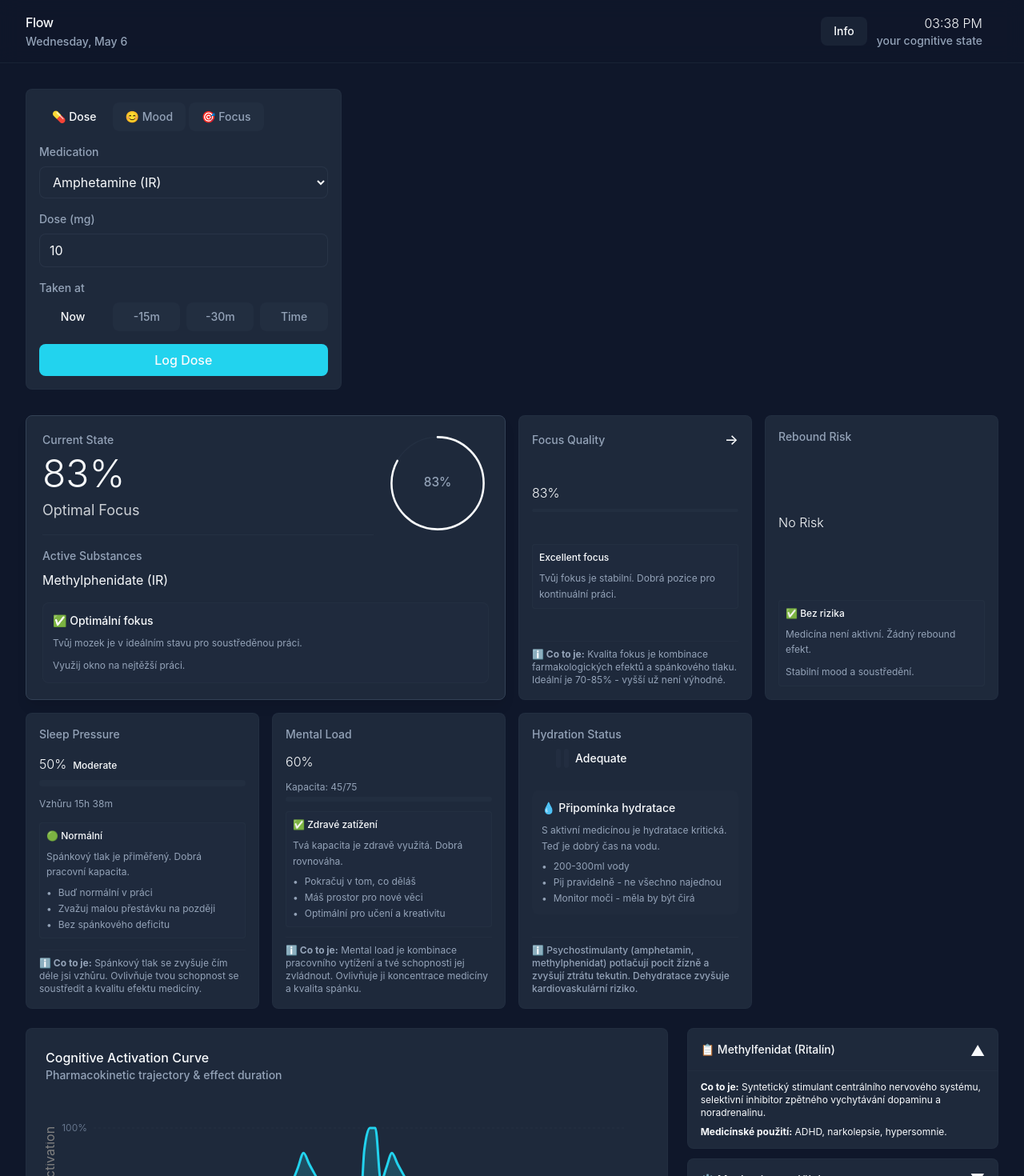
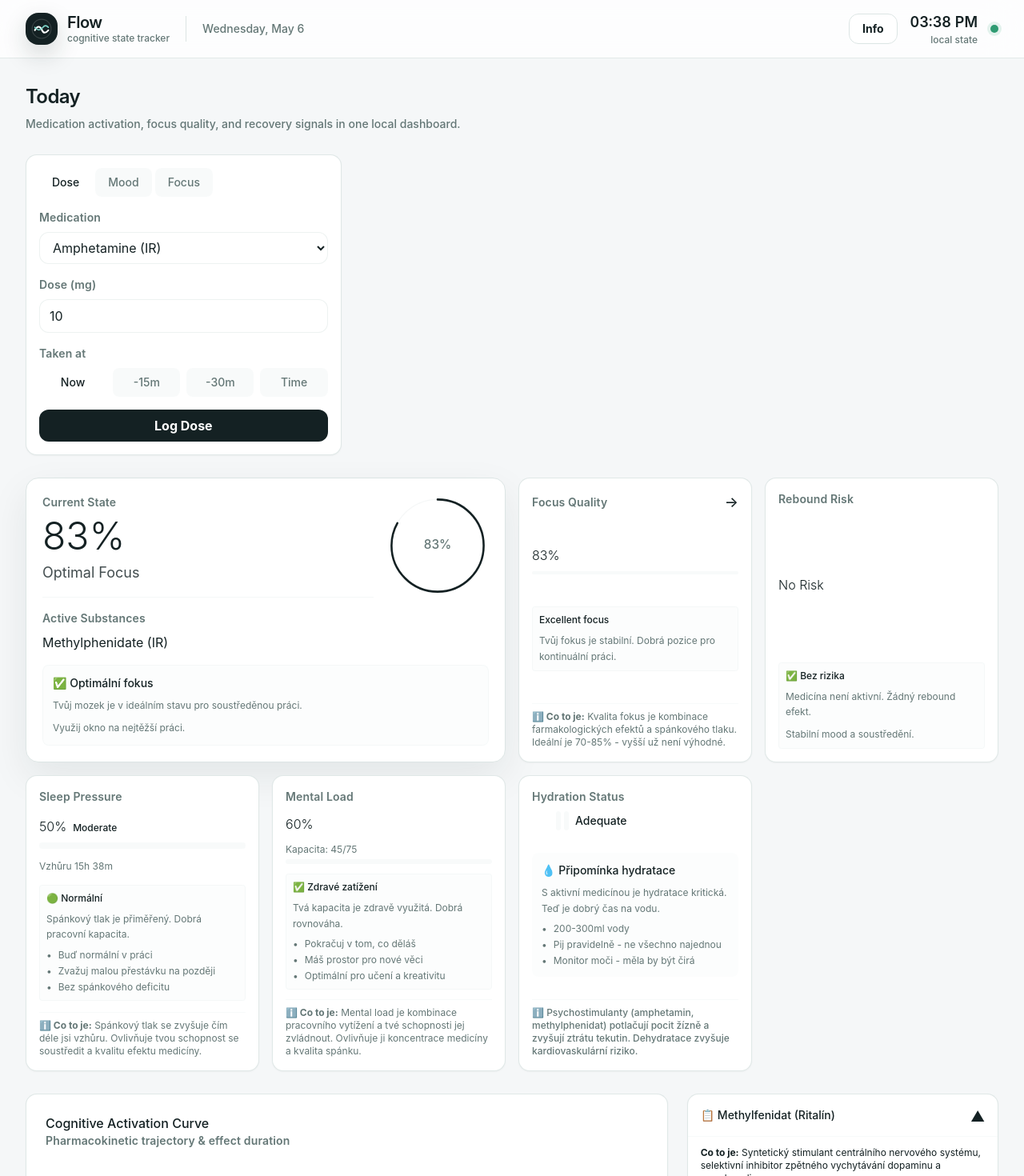
Before and after one commit to codesfromspace/flow, a Next.js app: page / in a window 1280 px wide. Shown: the top 1470 px of the page at 80% size. Built offline with nearby package versions, Linux system fonts and the light colour scheme.

Commit message:
Redesign Flow interface and add logo

```diff
--- a/app/globals.css
+++ b/app/globals.css
@@ -1,21 +1,26 @@
 @import "tailwindcss";
 
 :root {
-  --background: #ffffff;
-  --foreground: #171717;
-  --card-bg: #f8f8f8;
-  --card-border: #e5e7eb;
-  --muted: #6b7280;
+  --background: #f5f7f8;
+  --foreground: #142123;
+  --card-bg: #ffffff;
+  --card-border: #dce5e4;
+  --muted: #647776;
+  --accent-cyan: #0e9fa8;
+  --accent-green: #2f9b72;
+  --accent-amber: #c57a24;
+  --accent-red: #c2413f;
+  --shadow-soft: 0 18px 48px rgb(18 33 35 / 0.08);
   color-scheme: light;
 }
 
 html.dark {
-  --background: #0f172a;
-  --foreground: #f8fafc;
-  --card-bg: #1e293b;
-  --card-border: #334155;
-  --muted: #94a3b8;
-  color-scheme: dark;
+  --background: #f5f7f8;
+  --foreground: #142123;
+  --card-bg: #ffffff;
+  --card-border: #dce5e4;
+  --muted: #647776;
+  color-scheme: light;
 }
 
 @theme inline {
@@ -33,7 +38,10 @@ html {
 }
 
 body {
-  background: var(--background);
+  background:
+    linear-gradient(180deg, rgb(255 255 255 / 0.85), rgb(245 247 248 / 0.92) 34rem),
+    radial-gradient(circle at 15% 0%, rgb(14 159 168 / 0.09), transparent 28rem),
+    var(--background);
   color: var(--foreground);
   font-family: -apple-system, BlinkMacSystemFont, 'Segoe UI', Roboto, sans-serif;
   transition: background-color 0.3s ease, color 0.3s ease;
@@ -41,35 +49,36 @@ body {
 
 /* Card and component styles */
 .card-base {
-  border-radius: 0.5rem;
+  border-radius: 0.875rem;
   background-color: var(--card-bg);
   border-width: 1px;
-  border-color: color-mix(in srgb, var(--card-border) 20%, transparent);
+  border-color: color-mix(in srgb, var(--card-border) 88%, transparent);
+  box-shadow: 0 1px 2px rgb(20 33 35 / 0.04);
   transition-property: all;
   transition-duration: 200ms;
 }
 
 .card-interactive {
-  border-radius: 0.5rem;
+  border-radius: 0.875rem;
   background-color: var(--card-bg);
   border-width: 1px;
-  border-color: color-mix(in srgb, var(--card-border) 20%, transparent);
+  border-color: color-mix(in srgb, var(--card-border) 88%, transparent);
   transition-property: all;
   transition-duration: 200ms;
   cursor: pointer;
 }
 
 .card-interactive:hover {
-  border-color: color-mix(in srgb, var(--card-border) 40%, transparent);
-  box-shadow: 0 10px 15px -3px rgb(0 0 0 / 0.1);
+  border-color: color-mix(in srgb, var(--accent-cyan) 30%, var(--card-border));
+  box-shadow: var(--shadow-soft);
 }
 
 .card-elevated {
-  border-radius: 0.5rem;
+  border-radius: 1rem;
   background-color: var(--card-bg);
   border-width: 1px;
   border-color: var(--card-border);
-  box-shadow: 0 10px 15px -3px rgb(0 0 0 / 0.1);
+  box-shadow: var(--shadow-soft);
   backdrop-filter: blur(1px);
 }
 
@@ -77,23 +86,24 @@ body {
 .text-label {
   font-size: 0.875rem;
   line-height: 1.25rem;
-  font-weight: 500;
+  font-weight: 600;
+  letter-spacing: 0.01em;
   color: var(--muted);
 }
 
 .btn-primary {
   padding: 0.5rem 1rem;
-  border-radius: 0.5rem;
-  background-color: #22d3ee;
-  color: var(--foreground);
-  font-weight: 500;
+  border-radius: 0.75rem;
+  background-color: var(--foreground);
+  color: #ffffff;
+  font-weight: 650;
   transition-property: all;
   cursor: pointer;
   border: none;
 }
 
 .btn-primary:hover {
-  background-color: #06b6d4;
+  background-color: #203234;
 }
 
 .btn-primary:active {
@@ -107,21 +117,22 @@ body {
 
 .btn-secondary {
   padding: 0.5rem 1rem;
-  border-radius: 0.5rem;
-  background-color: color-mix(in srgb, var(--card-border) 30%, transparent);
+  border-radius: 0.75rem;
+  background-color: #ffffff;
   color: var(--foreground);
-  font-weight: 500;
+  font-weight: 650;
+  border: 1px solid var(--card-border);
   transition-property: all;
 }
 
 .btn-secondary:hover {
-  background-color: color-mix(in srgb, var(--card-border) 50%, transparent);
+  background-color: #eef5f4;
 }
 
 .input-base {
   width: 100%;
   padding: 0.5rem 0.75rem;
-  border-radius: 0.5rem;
+  border-radius: 0.75rem;
   background-color: var(--card-bg);
   border-width: 1px;
   border-color: color-mix(in srgb, var(--card-border) 50%, transparent);
@@ -135,8 +146,8 @@ body {
 
 .input-base:focus {
   outline: none;
-  border-color: #22d3ee;
-  box-shadow: 0 0 0 1px #22d3ee;
+  border-color: var(--accent-cyan);
+  box-shadow: 0 0 0 3px rgb(14 159 168 / 0.12);
 }
 
 /* Status indicators */
--- a/app/layout.tsx
+++ b/app/layout.tsx
@@ -13,8 +13,8 @@ const geistMono = Geist_Mono({
 });
 
 export const metadata: Metadata = {
-  title: "Create Next App",
-  description: "Generated by create next app",
+  title: "Flow",
+  description: "Local-first cognitive state tracking",
 };
 
 export default function RootLayout({
@@ -25,7 +25,7 @@ export default function RootLayout({
   return (
     <html
       lang="en"
-      className={`${geistSans.variable} ${geistMono.variable} h-full antialiased dark`}
+      className={`${geistSans.variable} ${geistMono.variable} h-full antialiased`}
     >
       <body className="min-h-full flex flex-col bg-background text-foreground">
         {children}
--- a/app/page.tsx
+++ b/app/page.tsx
@@ -88,7 +88,13 @@ export default function Dashboard() {
       } else {
         const meds = await getMedicationProfiles();
         setLogs(existingLogs);
-        setMedications(meds);
+        if (meds.length > 0) {
+          setMedications(meds);
+        } else {
+          const presetMeds = Object.values(MEDICATION_PRESETS);
+          await Promise.all(presetMeds.map((med) => addMedicationProfile(med)));
+          setMedications(presetMeds);
+        }
       }
     };
 
@@ -285,9 +291,14 @@ export default function Dashboard() {
       <Header onOpenInfo={() => setIsInfoOpen(true)} />
       <InfoModal isOpen={isInfoOpen} onClose={() => setIsInfoOpen(false)} logs={logs} medications={medications} onMedicationSaved={handleMedicationSaved} effectiveRange={effectiveRange} onEffectiveRangeSaved={handleEffectiveRangeSaved} />
 
-      <main className="flex-1 max-w-7xl mx-auto px-4 sm:px-6 lg:px-8 py-8 space-y-6">
-        <div className="grid grid-cols-1 lg:grid-cols-3 gap-4 mb-8">
-          <QuickLogForm onLog={handleLog} medications={medications} />
+      <main className="flex-1 max-w-7xl mx-auto px-4 sm:px-6 lg:px-8 py-8 space-y-7">
+        <div className="flex flex-col gap-2">
+          <h2 className="text-2xl font-semibold tracking-tight text-foreground">Today</h2>
+          <p className="text-sm font-medium text-muted">Medication activation, focus quality, and recovery signals in one local dashboard.</p>
+        </div>
+
+        <div className="grid grid-cols-1 lg:grid-cols-3 gap-4">
+          <QuickLogForm onLog={handleLog} medications={medications.length > 0 ? medications : Object.values(MEDICATION_PRESETS)} />
         </div>
 
         <DndContext sensors={sensors} collisionDetection={closestCenter} onDragEnd={handleWidgetDragEnd}>
@@ -313,7 +324,7 @@ export default function Dashboard() {
           </SortableContext>
         </DndContext>
 
-        <div className="text-center text-muted text-xs pt-8 border-t border-card-border/30">
+        <div className="text-center text-muted text-xs pt-8 border-t border-card-border/80">
           <p>Flow • Local-first cognitive tracking • v0.1.0</p>
           <p className="mt-2">Data stored locally. No external synchronization.</p>
         </div>
--- a/components/core/QuickLogForm.tsx
+++ b/components/core/QuickLogForm.tsx
@@ -43,12 +43,13 @@ export default function QuickLogForm({ onLog, medications }: QuickLogFormProps)
   // Focus form state
   const [focusLevel, setFocusLevel] = useState<Rating>(3);
   const [clarity, setClarity] = useState<Rating>(3);
+  const selectedMedicationId = selectedMed || medications[0]?.id || '';
 
   const handleLogDose = async (e: React.FormEvent) => {
     e.preventDefault();
     setLoading(true);
 
-    const med = medications.find((m) => m.id === selectedMed);
+    const med = medications.find((m) => m.id === selectedMedicationId);
     const parsedDose = Number(dose);
     const takenAt = getTakenAt();
 
@@ -62,7 +63,7 @@ export default function QuickLogForm({ onLog, medications }: QuickLogFormProps)
       timestamp: new Date(takenAt),
       logType: 'medication',
       data: {
-        medicationId: selectedMed,
+        medicationId: selectedMedicationId,
         medicationName: med.name,
         dose: parsedDose,
         doseUnit: 'mg',
@@ -182,7 +183,7 @@ export default function QuickLogForm({ onLog, medications }: QuickLogFormProps)
   );
 
   return (
-    <div className="card-base p-4 border border-accent-cyan/20">
+    <div className="card-base p-4 border border-card-border/90">
       {/* Tabs */}
       <div className="flex gap-1 mb-4">
         {(['dose', 'mood', 'focus'] as const).map((tab) => (
@@ -195,11 +196,7 @@ export default function QuickLogForm({ onLog, medications }: QuickLogFormProps)
                 : 'bg-card-border/20 text-muted hover:bg-card-border/30'
             }`}
           >
-            {tab === 'dose'
-              ? '💊 Dose'
-              : tab === 'mood'
-                ? '😊 Mood'
-                : '🎯 Focus'}
+            {tab === 'dose' ? 'Dose' : tab === 'mood' ? 'Mood' : 'Focus'}
           </button>
         ))}
       </div>
@@ -210,7 +207,7 @@ export default function QuickLogForm({ onLog, medications }: QuickLogFormProps)
           <div>
             <label className="text-label mb-2 block">Medication</label>
             <select
-              value={selectedMed}
+              value={selectedMedicationId}
               onChange={(e) => setSelectedMed(e.target.value)}
               className="input-base"
             >
@@ -269,7 +266,7 @@ export default function QuickLogForm({ onLog, medications }: QuickLogFormProps)
 
           <button
             type="submit"
-            disabled={loading || !selectedMed || Number(dose) <= 0 || (doseTimeMode === 'custom' && !customTakenAt)}
+            disabled={loading || !selectedMedicationId || Number(dose) <= 0 || (doseTimeMode === 'custom' && !customTakenAt)}
             className="w-full btn-primary disabled:opacity-50"
           >
             {loading ? 'Logging...' : 'Log Dose'}
--- /dev/null
+++ b/components/layout/FlowLogo.tsx
@@ -0,0 +1,37 @@
+'use client';
+
+interface FlowLogoProps {
+  compact?: boolean;
+}
+
+export default function FlowLogo({ compact = false }: FlowLogoProps) {
+  return (
+    <div className="flex items-center gap-3">
+      <div className="relative grid h-10 w-10 place-items-center rounded-2xl bg-foreground text-white shadow-[0_12px_30px_rgb(20_33_35/0.18)]">
+        <svg viewBox="0 0 40 40" aria-hidden="true" className="h-7 w-7">
+          <path
+            d="M8 22.5c4.2-8.2 9.2-8.2 12.8 0 2.5 5.7 6.4 5.8 11.2.2"
+            fill="none"
+            stroke="currentColor"
+            strokeWidth="3"
+            strokeLinecap="round"
+          />
+          <path
+            d="M8 17.5c4.7 5.8 9.5 5.8 14.3 0 3.1-3.8 6.1-3.9 9.7-.3"
+            fill="none"
+            stroke="#7dd3c7"
+            strokeWidth="2.4"
+            strokeLinecap="round"
+          />
+          <circle cx="20" cy="20" r="17" fill="none" stroke="currentColor" strokeOpacity="0.16" strokeWidth="1.5" />
+        </svg>
+      </div>
+      {!compact ? (
+        <div className="flex flex-col">
+          <span className="text-xl font-semibold leading-none tracking-tight text-foreground">Flow</span>
+          <span className="mt-1 text-xs font-medium leading-none text-muted">cognitive state tracker</span>
+        </div>
+      ) : null}
+    </div>
+  );
+}
--- a/components/layout/Header.tsx
+++ b/components/layout/Header.tsx
@@ -1,6 +1,7 @@
 'use client';
 
 import { useEffect, useState } from 'react';
+import FlowLogo from './FlowLogo';
 
 interface HeaderProps {
   onOpenInfo?: () => void;
@@ -36,18 +37,15 @@ export default function Header({ onOpenInfo }: HeaderProps) {
   }, []);
 
   return (
-    <header className="sticky top-0 z-40 border-b border-card-border/30 bg-background/80 backdrop-blur-md">
-      <div className="max-w-7xl mx-auto px-4 sm:px-6 lg:px-8 py-4">
+    <header className="sticky top-0 z-40 border-b border-card-border/80 bg-white/78 backdrop-blur-xl">
+      <div className="max-w-7xl mx-auto px-4 sm:px-6 lg:px-8 py-3.5">
         <div className="flex items-center justify-between">
+          <div className="flex items-center gap-5">
+            <FlowLogo />
+            <div className="hidden h-8 w-px bg-card-border sm:block" />
+            <p className="hidden text-sm font-medium text-muted sm:block">{currentDate}</p>
+          </div>
           <div className="flex items-center gap-4">
-            <div className="flex flex-col gap-0.5">
-              <h1 className="text-title font-medium tracking-tight text-accent-cyan">
-                Flow
-              </h1>
-              <p className="text-label text-muted">{currentDate}</p>
-            </div>
-          </div>
-          <div className="flex items-center gap-3">
             {onOpenInfo ? (
               <button
                 type="button"
@@ -58,10 +56,10 @@ export default function Header({ onOpenInfo }: HeaderProps) {
               </button>
             ) : null}
             <div className="text-right">
-              <div className="text-headline font-light">{currentTime}</div>
-              <div className="text-label text-muted">your cognitive state</div>
+              <div className="text-lg font-semibold tabular-nums text-foreground">{currentTime}</div>
+              <div className="text-xs font-medium text-muted">local state</div>
             </div>
-            <div className="w-2 h-2 rounded-full bg-status-green animate-pulse-soft" />
+            <div className="h-2.5 w-2.5 rounded-full bg-[var(--accent-green)] shadow-[0_0_0_4px_rgb(47_155_114/0.12)]" />
           </div>
         </div>
       </div>
--- a/tailwind.config.ts
+++ b/tailwind.config.ts
@@ -6,29 +6,36 @@ const config: Config = {
     extend: {
       colors: {
         background: {
-          light: '#ffffff',
-          dark: '#0f172a',
+          light: '#f5f7f8',
+          dark: '#f5f7f8',
         },
         foreground: {
-          light: '#171717',
-          dark: '#f8fafc',
+          light: '#142123',
+          dark: '#142123',
         },
         'card-bg': {
-          light: '#f8f8f8',
-          dark: '#1e293b',
+          light: '#ffffff',
+          dark: '#ffffff',
         },
         'card-border': {
-          light: '#e5e7eb',
-          dark: '#334155',
+          light: '#dce5e4',
+          dark: '#dce5e4',
         },
-        'accent-cyan': '#22d3ee',
+        'accent-cyan': '#0e9fa8',
+        'accent-green': '#2f9b72',
+        'accent-amber': '#c57a24',
+        'accent-slate': '#607473',
         'muted': {
-          light: '#6b7280',
-          dark: '#94a3b8',
+          light: '#647776',
+          dark: '#647776',
         },
-        'status-success': '#059669',
-        'status-warning': '#b45309',
-        'status-danger': '#dc2626',
+        'status-green': '#2f9b72',
+        'status-blue': '#0e9fa8',
+        'status-amber': '#c57a24',
+        'status-red': '#c2413f',
+        'status-success': '#2f9b72',
+        'status-warning': '#c57a24',
+        'status-danger': '#c2413f',
       },
       fontSize: {
         display: ['3rem', { lineHeight: '1.2', fontWeight: '700' }],
```
Also changed, not shown: components/layout/InfoModal.tsx (+8 -8 lines), components/widgets/CurrentCognitiveState.tsx (+0 -10 lines).
